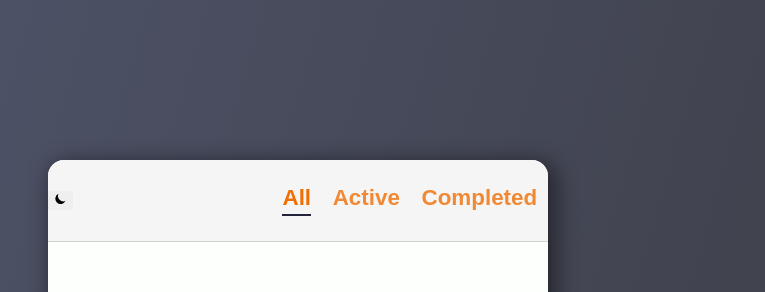
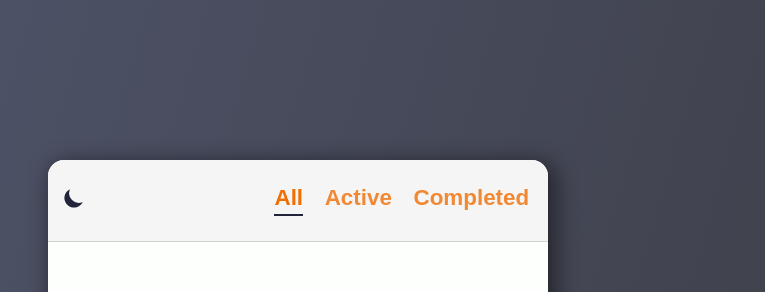
Before and after one commit to SophieMarieSo/todo-app, a React (Create React App) app: page / in a window 1280 px wide. Shown: the top 292 px of the page, without its empty margins (342-1107 px from the left). Built offline with nearby package versions, Linux system fonts and the light colour scheme; the HTML template or start-up script is replaced by a standard one.

Commit message:
toggle button(dark mode) styling

```diff
--- a/src/components/Header/Header.jsx
+++ b/src/components/Header/Header.jsx
@@ -7,7 +7,7 @@
   const { darkMode, toggleDarkMode } = useDarkMode();
   return (
     <header className={styles.header}>
-      <button onClick={toggleDarkMode}>
+      <button className={styles.toggle} onClick={toggleDarkMode}>
         {!darkMode ? <HiMoon /> : <HiSun />}
       </button>
       <ul className={styles.filters}>
--- a/src/components/Header/Header.module.css
+++ b/src/components/Header/Header.module.css
@@ -4,6 +4,20 @@
   align-items: center;
   background-color: var(--color-bg-dark);
   border-bottom: 1px solid var(--color-grey);
+  padding: 0 0.5rem;
+}
+
+.toggle {
+  background-color: transparent;
+  color: var(--color-text);
+  font-size: 1.5rem;
+  cursor: pointer;
+  transition: all 150ms ease-out;
+}
+
+.toggle:hover {
+  transform: scale(1.1);
+  color: var(--color-accent);
 }
 
 .filters {
--- a/src/index.css
+++ b/src/index.css
@@ -6,6 +6,13 @@
   --color-accent: #f16e03;
   --color-white: white;
   --color-scrollbar: #aaa7a7;
+}
+
+html.dark {
+  --color-bg-dark: #1a1c35;
+  --color-bg: #22243b;
+  --color-grey: #4e4e4e;
+  --color-text: #fdfffd;
 }
 
 body {
```
